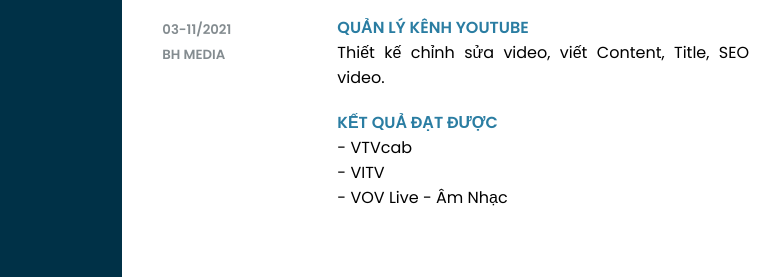
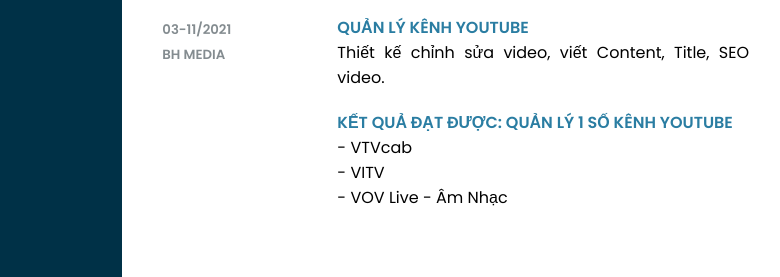
Before and after one commit to lichtd98/my__project-cv, a plain HTML site: page cv.html in a window 1280 px wide. Shown: the part 506-783 px from the top of the page, 351-1131 px from the left. Drawn offline with nearby package versions, Linux system fonts and the light colour scheme.

Commit message:
change code

```diff
--- a/cv.html
+++ b/cv.html
@@ -153,7 +153,7 @@
                 <h5></h5>
               </div>
               <div class="text">
-                <h4>Kết quả đạt được</h4>
+                <h4>Kết quả đạt được: Quản lý 1 số kênh Youtube</h4>
                 <a href="youtube.com/channel/UCnLu_gk-FZF7Jt5KoVQU52Q"
                   >- VTVcab</a
                 >
```
